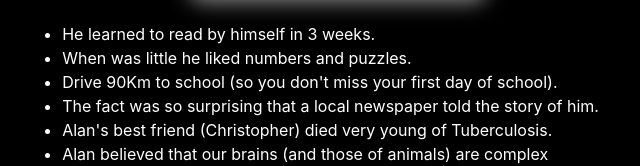
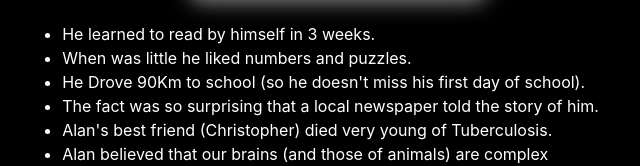
Before and after one commit to gustavochavarria/ans-expo-alan-turing, a Next.js app: page / in a window 1280 px wide. Shown: the part 1636-1802 px from the top of the page, without its empty margins (307-947 px from the left). Built offline with nearby package versions, Linux system fonts and the light colour scheme.

Commit message:
Fix pages

```diff
--- a/pages/index.js
+++ b/pages/index.js
@@ -145,7 +145,7 @@ export default function Home() {
               <ListItem>{`He learned to read by himself in 3 weeks.`}</ListItem>
               <ListItem>{`When was little he liked numbers and puzzles.`}</ListItem>
               <ListItem>
-                {`Drive 90Km to school (so you don't miss your first day of school).`}
+                {`He Drove 90Km to school (so he doesn't miss his first day of school).`}
               </ListItem>
               <ListItem>
                 {`The fact was so surprising that a local newspaper told the story
```
Also changed, not shown: pages/curiosities/index.js (+6 -6 lines).
